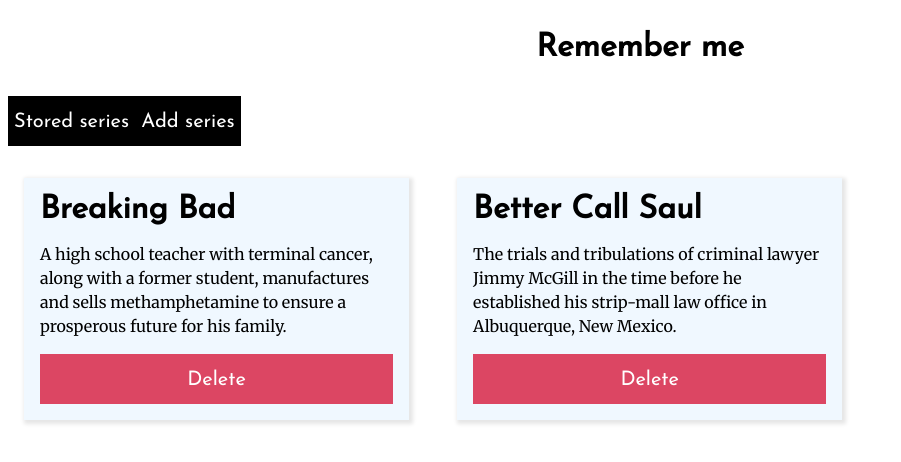
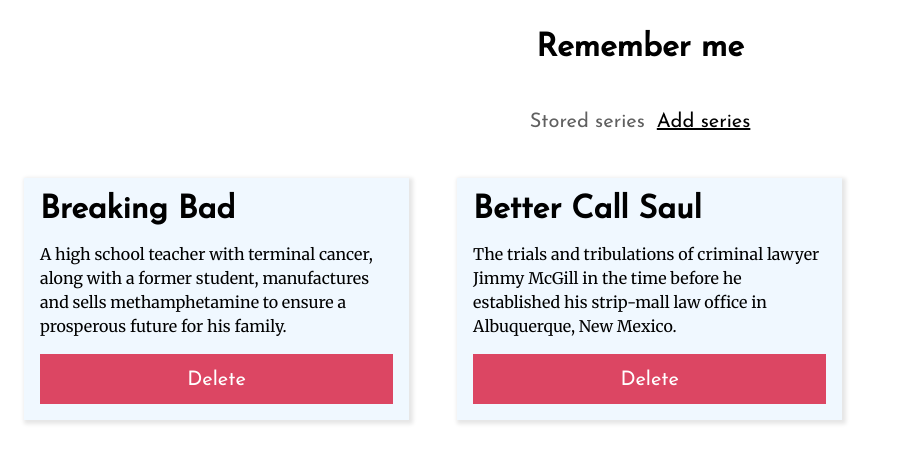
Before and after one commit to AndrewPalchykovsky/watchlist, a Vue app: page / in a window 1280 px wide. Shown: the top 462 px of the page, without its empty margins (0-901 px from the left). Built offline with nearby package versions, Linux system fonts and the light colour scheme.

Commit message:
Styling for tabs

```diff
--- a/src/components/UI/BaseButton.vue
+++ b/src/components/UI/BaseButton.vue
@@ -35,4 +35,22 @@ button:hover {
   background-color: crimson;
 }
 
+.btn--default{
+  background-color: transparent;
+  color: black;
+  text-decoration: none;
+  opacity: 0.62;
+}
+
+.btn--nav{
+  background-color: transparent;
+  color: black;
+  text-decoration: underline;
+  opacity: 1;
+}
+
+.btn--nav:hover{
+  opacity: 1;
+}
+
 </style>
--- a/src/components/series/SeriesTabs.vue
+++ b/src/components/series/SeriesTabs.vue
@@ -1,7 +1,7 @@
 <template>
-  <div>
-    <base-button @click="setSelectedTab('stored-series')">Stored series</base-button>
-    <base-button @click="setSelectedTab('add-series')">Add series</base-button>
+  <div class='tabs-wrapper'>
+    <base-button :mode='storedSeriesMode' @click="setSelectedTab('stored-series')">Stored series</base-button>
+    <base-button :mode='addSeriesMode' @click="setSelectedTab('add-series')">Add series</base-button>
   </div>
   <component :is='selectedTab'></component>
 </template>
@@ -44,10 +44,22 @@ export default {
     setSelectedTab(tab) {
       this.selectedTab = tab
     }
-  }
+  },
+  computed: {
+    storedSeriesMode() {
+      return this.selectedTab === 'stored-series' ? 'btn--default' : 'btn--nav'
+    },
+    addSeriesMode() {
+      return this.selectedTab === 'add-series' ? 'btn--default' : 'btn--nav'
+    }
+  },
 };
 </script>
 
 <style scoped>
 
+.tabs-wrapper{
+  text-align: center;
+}
+
 </style>
```
